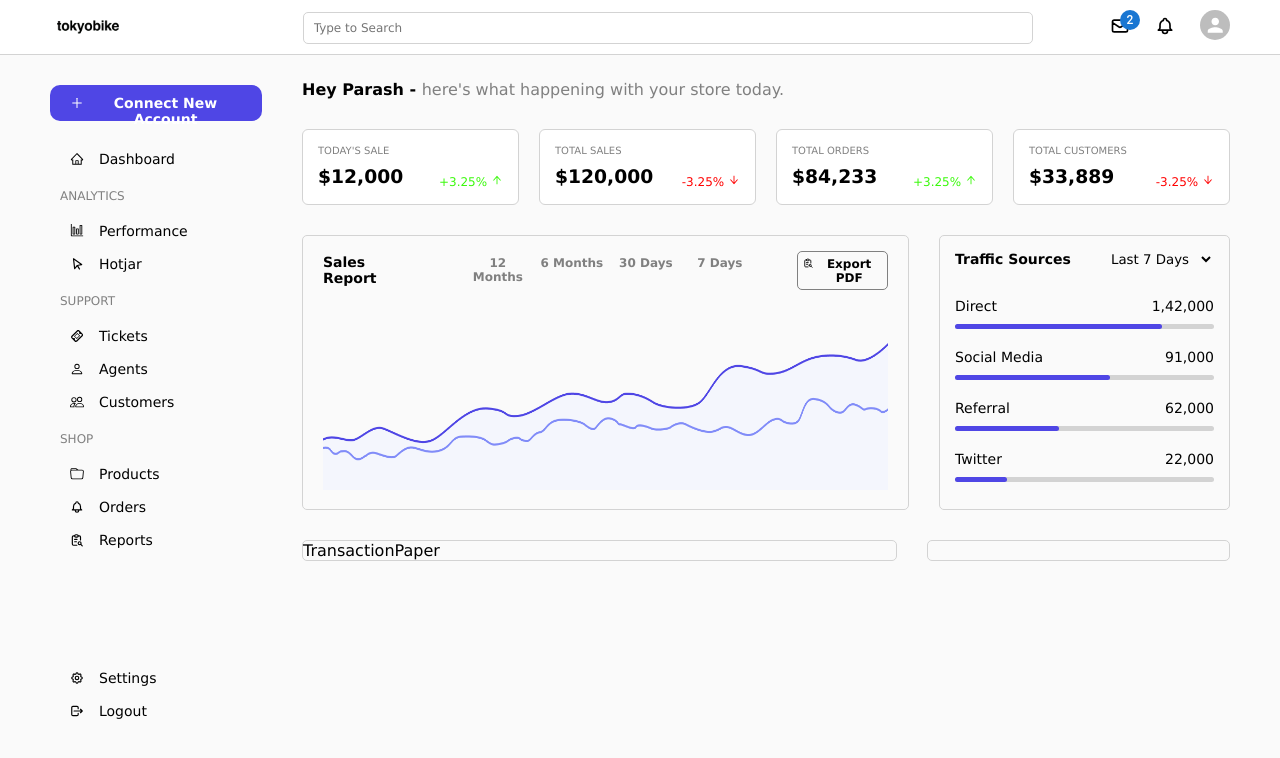
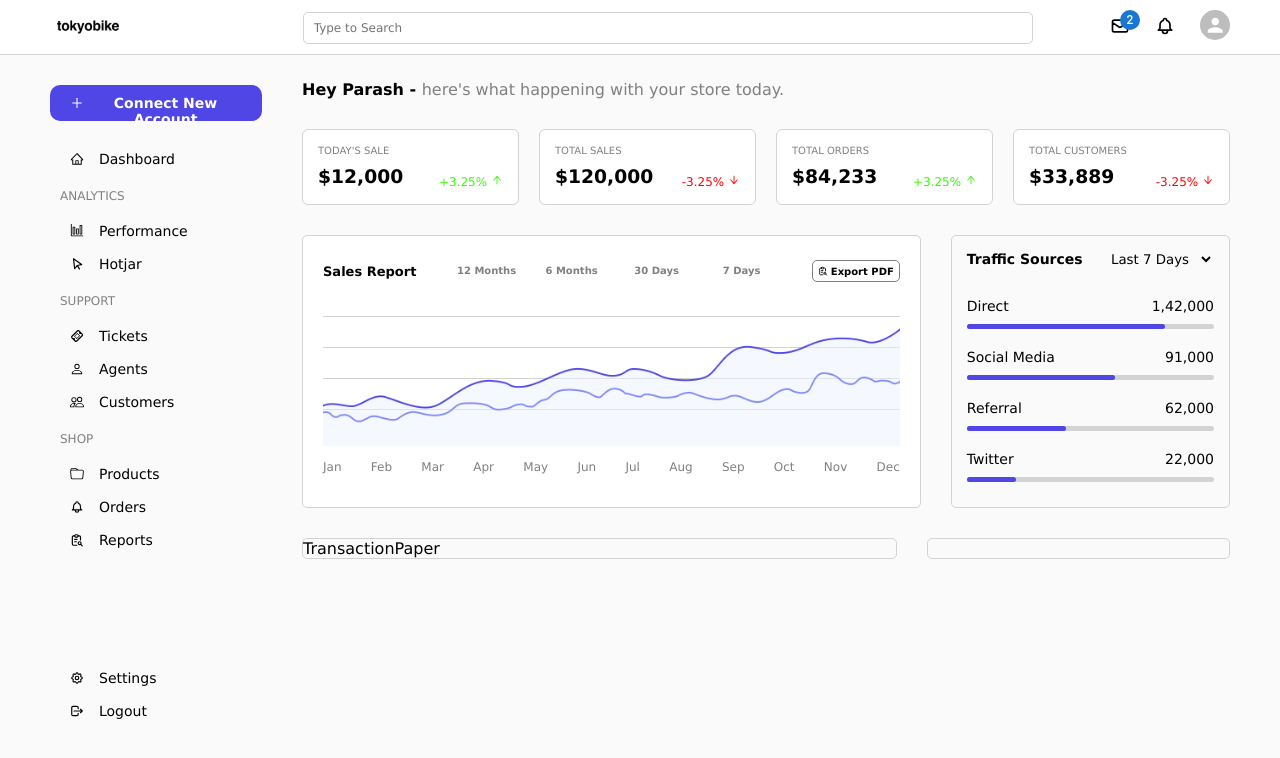
Before and after one commit to Parashahi/cardashboard, a React (Create React App) app: page / in a window 1280 px wide. Shown: the top 758 px of the page. Built offline with nearby package versions, Linux system fonts and the light colour scheme.

Commit message:
SaleReportPaper completed

```diff
--- a/src/components/core/SaleReportPaper.js
+++ b/src/components/core/SaleReportPaper.js
@@ -12,80 +12,113 @@ import img from "../../assets/images/Index";
 
 function SaleReportPaper() {
   const SalesReport = styled.div`
+    background: white;
     border: 1px solid lightgrey;
     border-radius: 5px;
-    width: 65%;
-    padding: 15px 20px;
+    width: 70%;
+    padding: 20px;
 
     .head {
+      align-items: center;
+      height: 30px;
       display: flex;
-      // justify-content: space-between;
+      width: 100%;
+      justify-content: space-between;
 
       p {
         font-weight: bold;
-        // margin-right: 40px;
-        font-size: 14px;
-        padding: 3px 50px 0 0;
+        font-size: 13px;
+        ${"" /* padding: 5px 20px 0 0; */}
       }
+      .radioGroup {
+        height: 25px;
+        display: flex;
+        gap: 5px;
+        align-items: center;
 
-      // .radioGroup {
         .radioBtn {
-        margin: 0 2px;
-        border-radius: 5px;
+          height: inherit;
           position: relative;
           text-align: center;
-        font-size: 12px;
+          font-size: 10px;
           font-weight: 600;
           color: grey;
+          box-sizing: border-box;
 
           input {
             opacity: 0;
-          width: 70px;
+            width: 80px;
+            height: inherit;
 
             &:hover + .selected {
               border: 1px solid lightgrey;
+              box-sizing: border-box;
               border-radius: 5px;
+              padding: 6px 0 5px;
               top: -1px;
+              left: 0;
             }
 
             &:checked + .selected {
               border: 1px solid lightgrey;
               border-radius: 5px;
+              padding: 6px 0 5px;
               top: -1px;
               color: black;
             }
           }
           .selected {
             box-sizing: border-box;
-          padding: 5px 0 4px;
+            padding: 6px 0 5px;
             width: 100%;
             position: absolute;
             left: 0;
-          top: 0;
+            top: 0px;
           }
         }
-      // }
+      }
 
       button {
+        font-size: 10px;
         font-weight: 600;
-        margin-left: 40px;
       }
     }
 
     .chart {
+      position: relative;
       width: 100%;
+
+      .lines {
+        width: 100%;
+        margin: 30px 0;
+        height: 1px;
+        background: lightgrey;
+      }
+
       img {
-        width: 565px;
-        height: 200px;
+        position: absolute;
+        top: -30px;
+        width: 100%;
+        height: 160px;
+      }
+
+      ul {
+        padding: 20px 0 0;
+        font-size: 12px;
+        color: grey;
+        display: flex;
+        justify-content: space-between;
       }
     }
   `;
   return (
     <SalesReport>
       <div className="head">
+        {/* <div className="title"> */}
         <p>Sales Report</p>
+        {/* </div> */}
 
-        {/* <div className="radioGroup"> */}
+        <div className="radioGroup">
           <label className="radioBtn">
             <input type="radio" value={1} name="a" />
             <span className="selected">12 Months</span>
@@ -105,7 +138,7 @@ function SaleReportPaper() {
             <input type="radio" value={1} name="a" />
             <span className="selected">7 Days</span>
           </label>
-        {/* </div> */}
+        </div>
 
         <RectangleMedBtn
           icon={icon.ReportIcon}
@@ -115,7 +148,25 @@ function SaleReportPaper() {
       </div>
 
       <div className="chart">
+        <div className="lines"></div>
+        <div className="lines"></div>
+        <div className="lines"></div>
+        <div className="lines"></div>
         <img src={img.ChartImg} alt="" />
+        <ul>
+          <li>Jan</li>
+          <li>Feb</li>
+          <li>Mar</li>
+          <li>Apr</li>
+          <li>May</li>
+          <li>Jun</li>
+          <li>Jul</li>
+          <li>Aug</li>
+          <li>Sep</li>
+          <li>Oct</li>
+          <li>Nov</li>
+          <li>Dec</li>
+        </ul>
         {/* <Chart
           type="line"
           data={{
```
Lines whose indentation alone changed are shown as unchanged.
